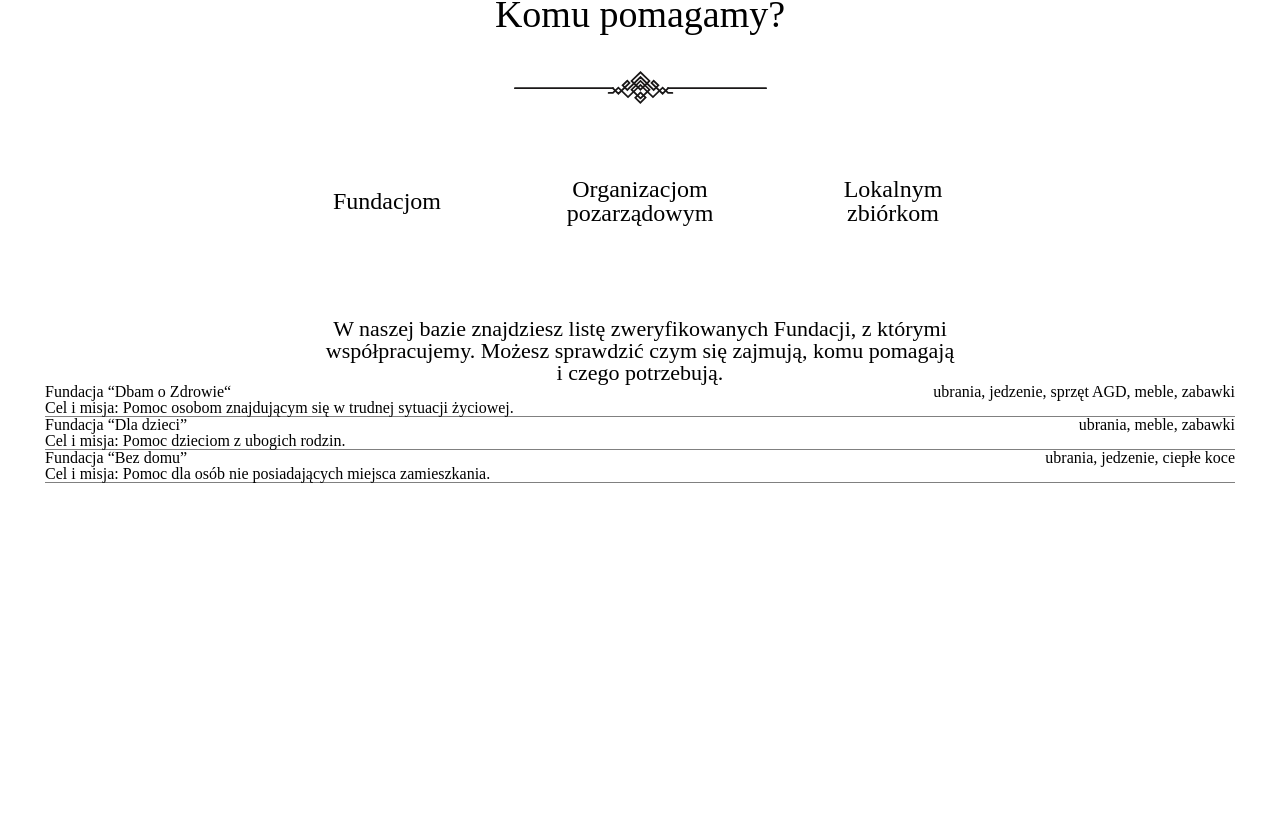
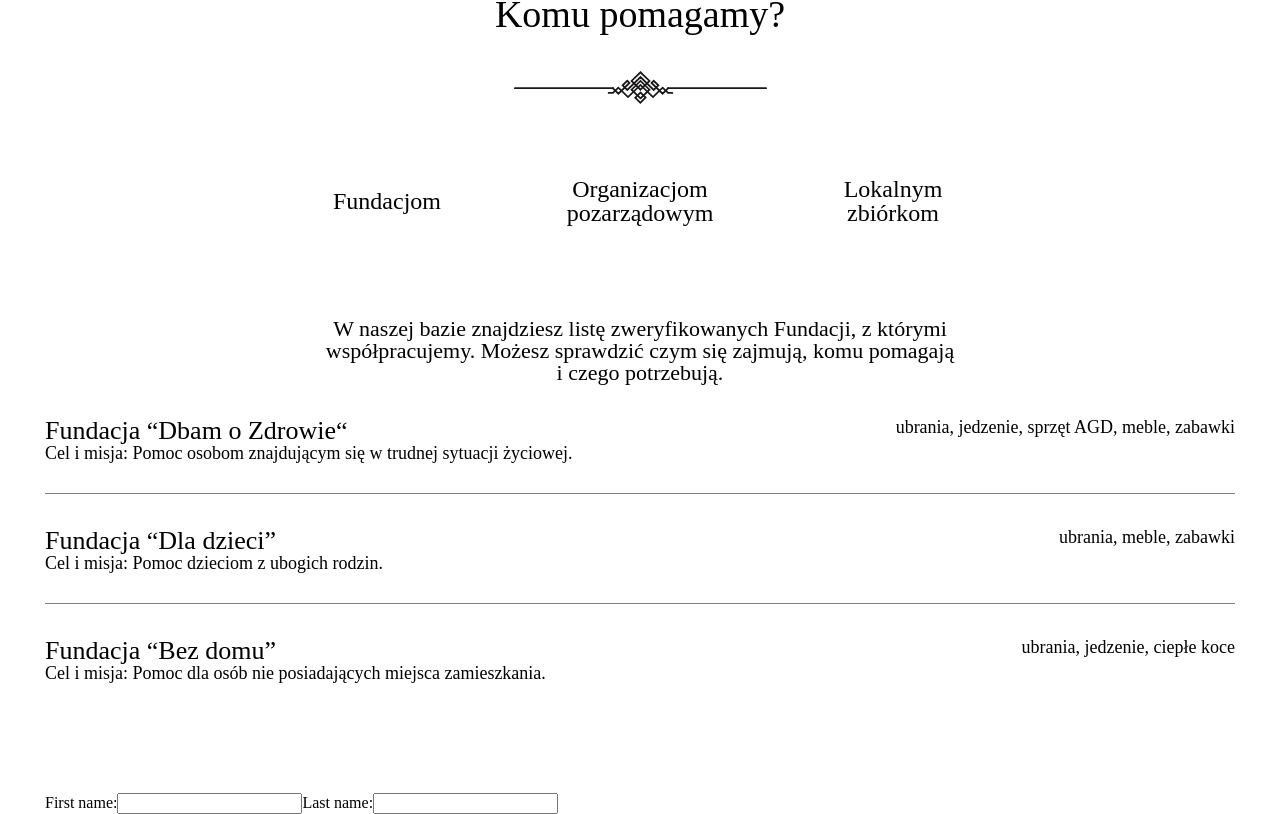
Before and after one commit to Globox21126/ClothingSwap, a React (Create React App) app in the folder clothing-swap/: page / in a window 1280 px wide. Shown: the part 2822-3636 px from the top of the page. Before the commit the page ends 3305 px from the top, so only its background shows below. Built offline with nearby package versions, Linux system fonts and the light colour scheme; data requests are answered from the project's data file.

Commit message:
backup 09.11.2020

```diff
--- a/clothing-swap/src/Components/Home/Carousel/Carousel.js
+++ b/clothing-swap/src/Components/Home/Carousel/Carousel.js
@@ -10,6 +10,8 @@ function Carousel() {
         .then(resp => resp.json())
         .then(collection => setData(collection))
     }
+
+    //json-server --watch db.json
 
     const carousel0 = () => {
         setDescription(prev => 0)
@@ -87,7 +89,6 @@ function Carousel() {
                 )}
             </section>
         </>
-
     )
 }
 
--- /dev/null
+++ b/clothing-swap/src/Components/Home/ContactUs/ContactUs.js
@@ -0,0 +1,20 @@
+import React from 'react'
+
+function ContactUs() {
+    return (
+        <section className="contact__us__form">
+            <form className="wrapper">
+                <h1></h1>
+                <span className="decoration"></span>
+                <div>
+                    <label>First name:</label>
+                    <input />
+                    <label>Last name:</label>
+                    <input />
+                </div>
+            </form>
+        </section>
+    )
+}
+
+export default ContactUs
--- a/clothing-swap/src/Components/Home/Home.js
+++ b/clothing-swap/src/Components/Home/Home.js
@@ -4,6 +4,7 @@ import Results from "./Results/Results";
 import Steps from "./Steps/Steps";
 import AboutUs from "./AboutUs/AboutUs";
 import Carousel from "./Carousel/Carousel"
+import ContactUs from "./ContactUs/ContactUs";
 
 function Home() {
     return (
@@ -13,6 +14,7 @@ function Home() {
             <Steps />
             <AboutUs />
             <Carousel />
+            <ContactUs />
         </>
     )
 }
--- a/clothing-swap/src/Scss/Home/WhoWeHelp.scss
+++ b/clothing-swap/src/Scss/Home/WhoWeHelp.scss
@@ -60,31 +60,33 @@
 
 .who__we__help__details {
 
+    margin-bottom: 80px;
+
     .list {
-
         max-width: 1340px;
-
 
         .list__details {
             display: flex;
             flex-direction: row;
             border-bottom: 1px solid gray;
             justify-content: space-between;
+            padding-top: 34px;
+            padding-bottom: 31px;
 
             div {
+
                 .list__left {
+                    font-size: 26px;
+                }
 
-                    h2 {
-                        font-size: 26px;
-                    }
-
-                    p {
-                        font-size: 18px;
-                    }
+                p {
+                    font-size: 18px;
                 }
             }
+        }
 
-
+        div:last-child {
+            border: none;
         }
     }
 }
--- a/clothing-swap/src/Scss/main.scss
+++ b/clothing-swap/src/Scss/main.scss
@@ -1,8 +1,10 @@
+@import "./variables.scss";
 @import "./Home/Header.scss";
 @import "./Home/Results.scss";
 @import "./Home/Steps.scss";
 @import "./Home/AboutUs.scss";
 @import "./Home/WhoWeHelp.scss";
+@import "./Home/ContactUs.scss";
 
 .wrapper {
     margin-right: auto;
--- /dev/null
+++ b/clothing-swap/src/Scss/variables.scss
@@ -0,0 +1,12 @@
+@import url('https://fonts.googleapis.com/css2?family=Merriweather:wght@300&family=Open+Sans:wght@300&display=swap');
+
+//fonts
+$font__Merriweather: 'Merriweather', serif;
+$font__OpenSans: 'Open Sans', sans-serif;
+
+//colors
+$color__white: #F0F1F1;
+$color__brown: #5E5322;
+$color__yellow:#FAD648;
+$color__light__gray: #737373;
+$color__dark__gray: #3C3C3C;
```
Also changed, not shown: clothing-swap/src/Scss/Home/ContactUs.scss (added).
